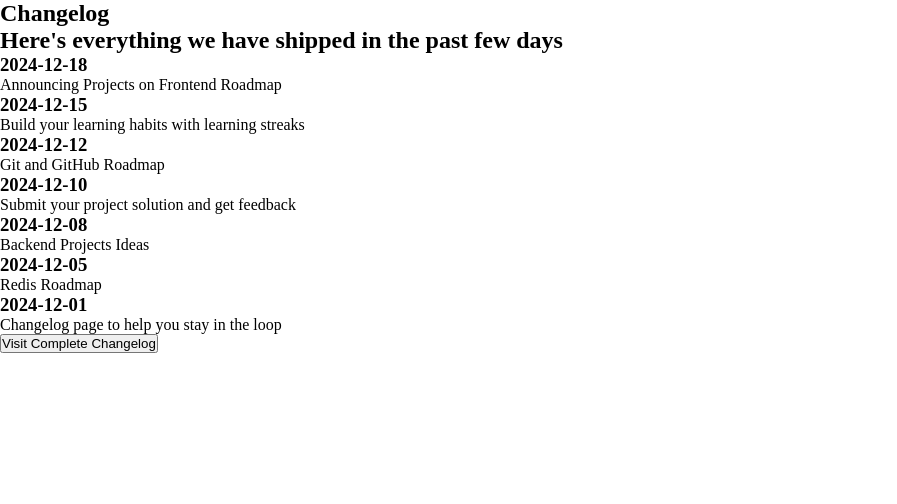
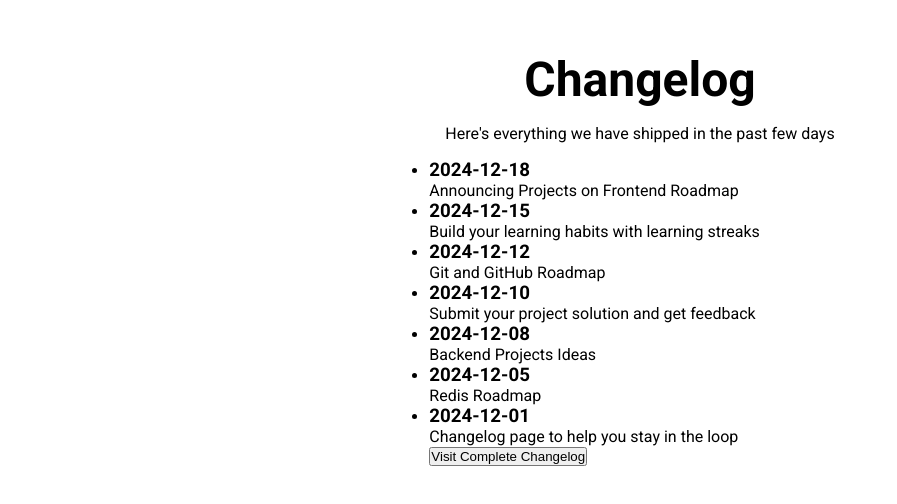
Before and after one commit to davidrogaci/changelog-component, a plain HTML site: page index.html in a window 1280 px wide. Shown: the whole page, without its empty margins (0-897 px from the left). Drawn offline with Linux system fonts and the light colour scheme.

Commit message:
Se agregaron algunas clases y un poco de css para ir logrando la estetica querida.

```diff
--- a/index.html
+++ b/index.html
@@ -9,42 +9,42 @@
   <body>
     <main>
       <section>
-        <h1>Changelog</h1>
-        <h2>Here's everything we have shipped in the past few days</h2>
+        <h1 class="title">Changelog</h1>
+        <h2 class="subtitle">Here's everything we have shipped in the past few days</h2>
       </section>
-      <section>
+      <section class="changelog">
         <ul>
           <li>
-            <h3>2024-12-18</h3>
-            <p>Announcing Projects on Frontend Roadmap</p>
+            <h3 class="date">2024-12-18</h3>
+            <p class="text">Announcing Projects on Frontend Roadmap</p>
           </li>
           <li>
-            <h3>2024-12-15</h3>
-            <p>Build your learning habits with learning streaks</p>
+            <h3 class="date">2024-12-15</h3>
+            <p class="text">Build your learning habits with learning streaks</p>
           </li>
           <li>
-            <h3>2024-12-12</h3>
-            <p>Git and GitHub Roadmap</p>
+            <h3 class ="date">2024-12-12</h3>
+            <p class="text">Git and GitHub Roadmap</p>
           </li>
           <li>
-            <h3>2024-12-10</h3>
-            <p>Submit your project solution and get feedback</p>
+            <h3 class="date">2024-12-10</h3>
+            <p class="text">Submit your project solution and get feedback</p>
           </li>
           <li>
-            <h3>2024-12-08</h3>
-            <p>Backend Projects Ideas</p>
+            <h3 class="date">2024-12-08</h3>
+            <p class="text">Backend Projects Ideas</p>
           </li>
           <li>
-            <h3>2024-12-05</h3>
-            <p>Redis Roadmap</p>
+            <h3 class="date">2024-12-05</h3>
+            <p class="text">Redis Roadmap</p>
           </li>
           <li>
-            <h3>2024-12-01</h3>
-            <p>Changelog page to help you stay in the loop</p>
+            <h3 class="date">2024-12-01</h3>
+            <p class="text">Changelog page to help you stay in the loop</p>
           </li>
         </ul>
       </section>
-      <section>
+      <section class="button">
         <button>Visit Complete Changelog</button>
       </section>
     </main>
--- a/style.css
+++ b/style.css
@@ -1,6 +1,34 @@
+/* ===== FONTS ===== */
+@import url('https://fonts.googleapis.com/css2?family=Roboto:ital,wght@0,100..900;1,100..900&display=swap');
+
 /* ===== RESET & BASE STYLES ===== */
 * {
   margin: 0;
   padding: 0;
   box-sizing: border-box;
 }
+
+/* ===== LAYOUT & STRUCTURE ===== */
+body {
+  display: flex;
+  flex-direction: column;
+  align-items: center;
+  padding: 4%;
+  font-family: "Roboto", sans-serif;
+
+}
+
+.title {
+  display: flex;
+  justify-content: center;
+  font-weight: 700;
+  font-size: 3rem;
+}
+
+.subtitle {
+  display: flex;
+  justify-content: center;
+  font-weight: 400;
+  font-size: 1rem;
+  padding: 1rem;
+}
```
